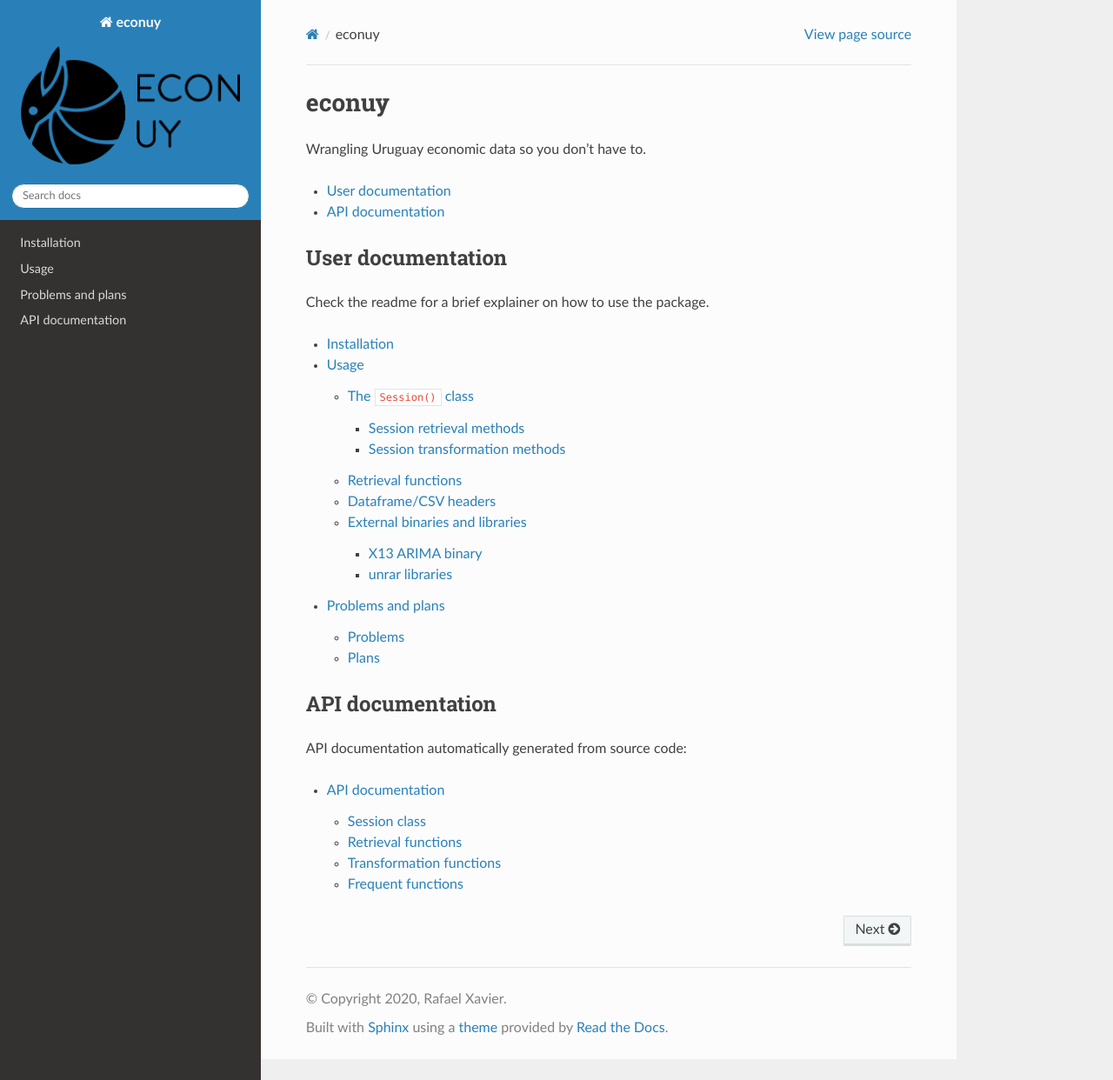
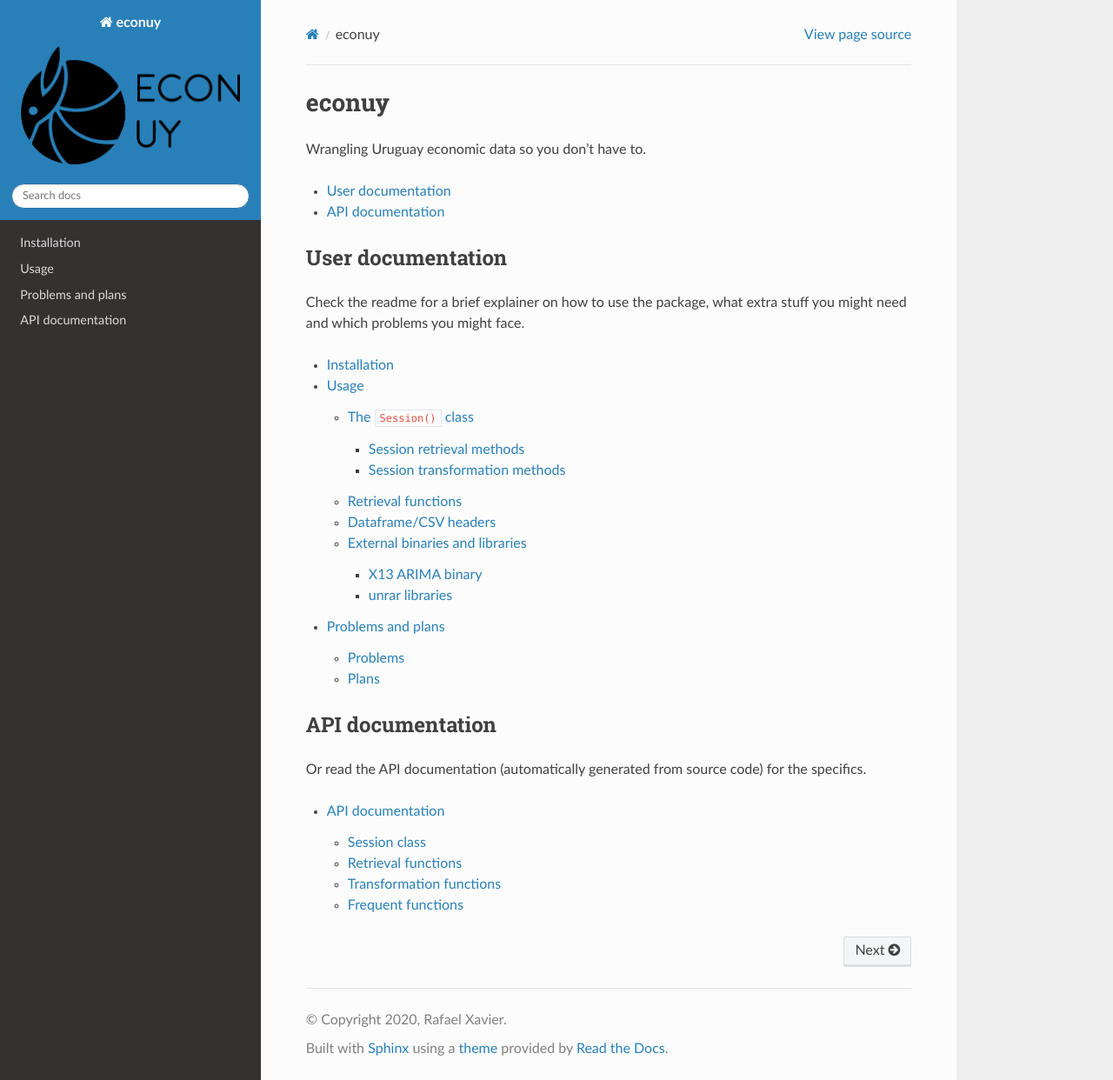
Before and after one commit to rxavier/econuy, a Sphinx documentation site: the page built from docs/source/index.rst, in a window 1280 px wide and 1242 px high. Shown: the whole window at 87% size. Built offline with Sphinx 7.4.7 and the Read the Docs theme 2.0.0, drawn with Linux system fonts in a browser that asks for light colours.

Commit message:
Small docs changes

```diff
--- a/docs/source/index.rst
+++ b/docs/source/index.rst
@@ -14,7 +14,7 @@ Wrangling Uruguay economic data so you don't have to.
 User documentation
 ------------------
 
-Check the readme for a brief explainer on how to use the package.
+Check the readme for a brief explainer on how to use the package, what extra stuff you might need and which problems you might face.
 
 .. toctree::
    :maxdepth: 3
@@ -24,7 +24,7 @@ Check the readme for a brief explainer on how to use the package.
 API documentation
 -----------------
 
-API documentation automatically generated from source code:
+Or read the API documentation (automatically generated from source code) for the specifics.
 
 .. toctree::
 
```
